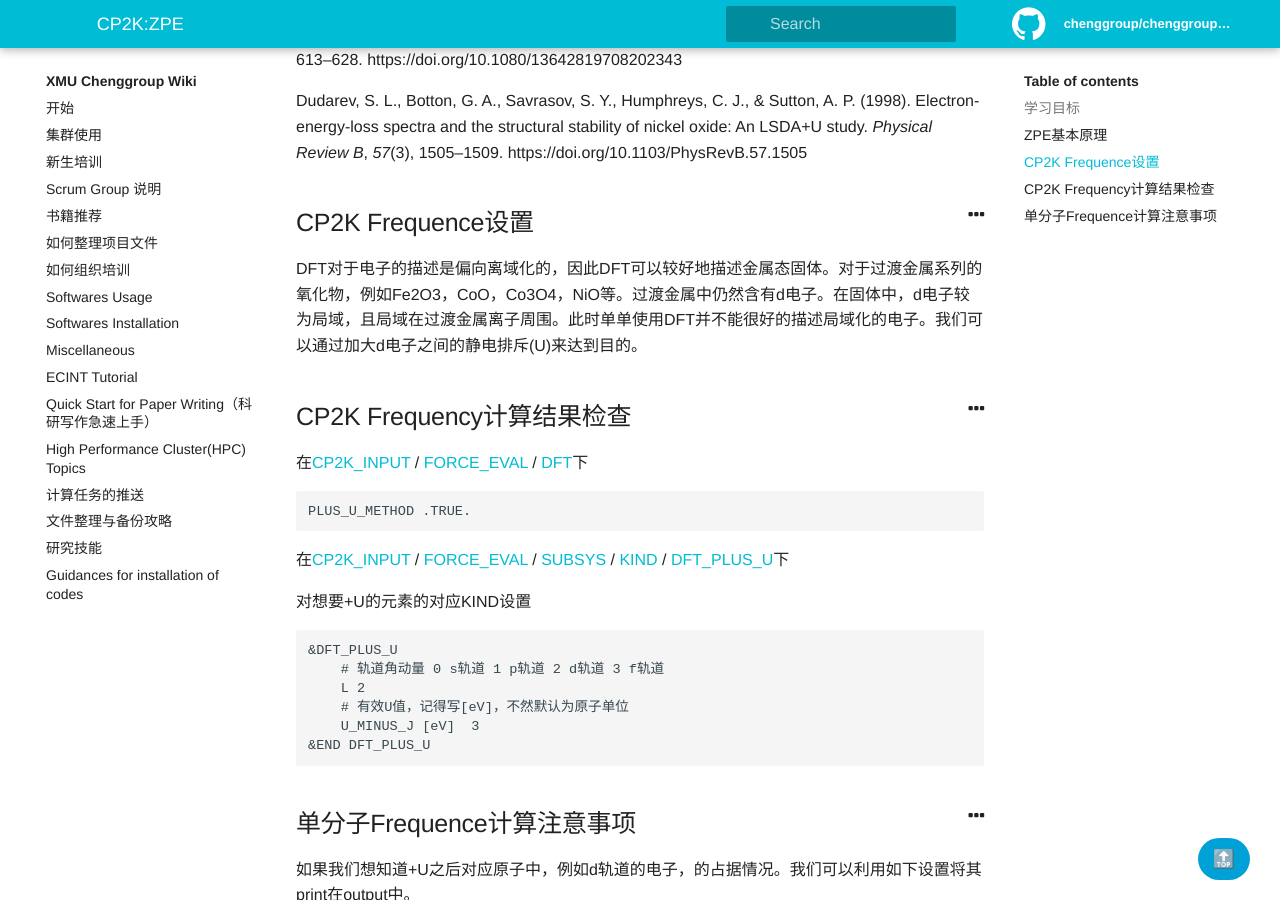
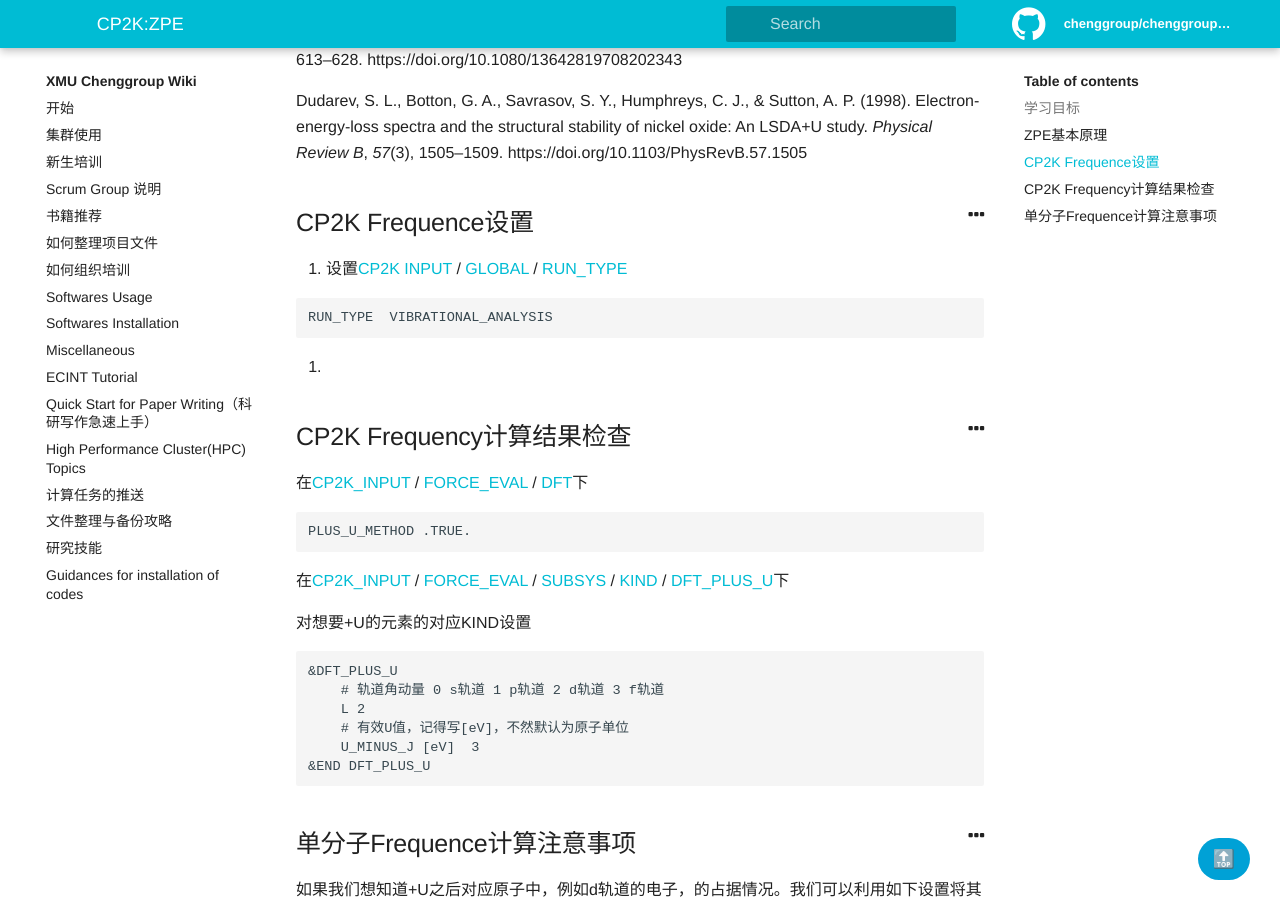
Before and after one commit to chenggroup/chenggroup.github.io, a Jekyll site: the page built from _wiki/Softwares Usage/cp2k-zpe.md, in a window 1280 px wide and 900 px high, scrolled down 477 px. Built offline with Jekyll 4.4.1, drawn with Linux system fonts in a browser that asks for light colours.

Commit message:
Update cp2k-zpe.md

````diff
--- a/_wiki/Softwares Usage/cp2k-zpe.md
+++ b/_wiki/Softwares Usage/cp2k-zpe.md
@@ -28,7 +28,12 @@
 
 ## CP2K Frequence设置
 
-DFT对于电子的描述是偏向离域化的，因此DFT可以较好地描述金属态固体。对于过渡金属系列的氧化物，例如Fe2O3，CoO，Co3O4，NiO等。过渡金属中仍然含有d电子。在固体中，d电子较为局域，且局域在过渡金属离子周围。此时单单使用DFT并不能很好的描述局域化的电子。我们可以通过加大d电子之间的静电排斥(U)来达到目的。
+1. 设置[CP2K INPUT](https://manual.cp2k.org/cp2k-8_1-branch/CP2K_INPUT.html) / [GLOBAL](https://manual.cp2k.org/cp2k-8_2-branch/CP2K_INPUT/GLOBAL.html) / [RUN_TYPE](https://manual.cp2k.org/cp2k-8_2-branch/CP2K_INPUT/GLOBAL.html#list_RUN_TYPE)
+
+```cp2k
+RUN_TYPE  VIBRATIONAL_ANALYSIS
+```
+2.
 
 
 
````
